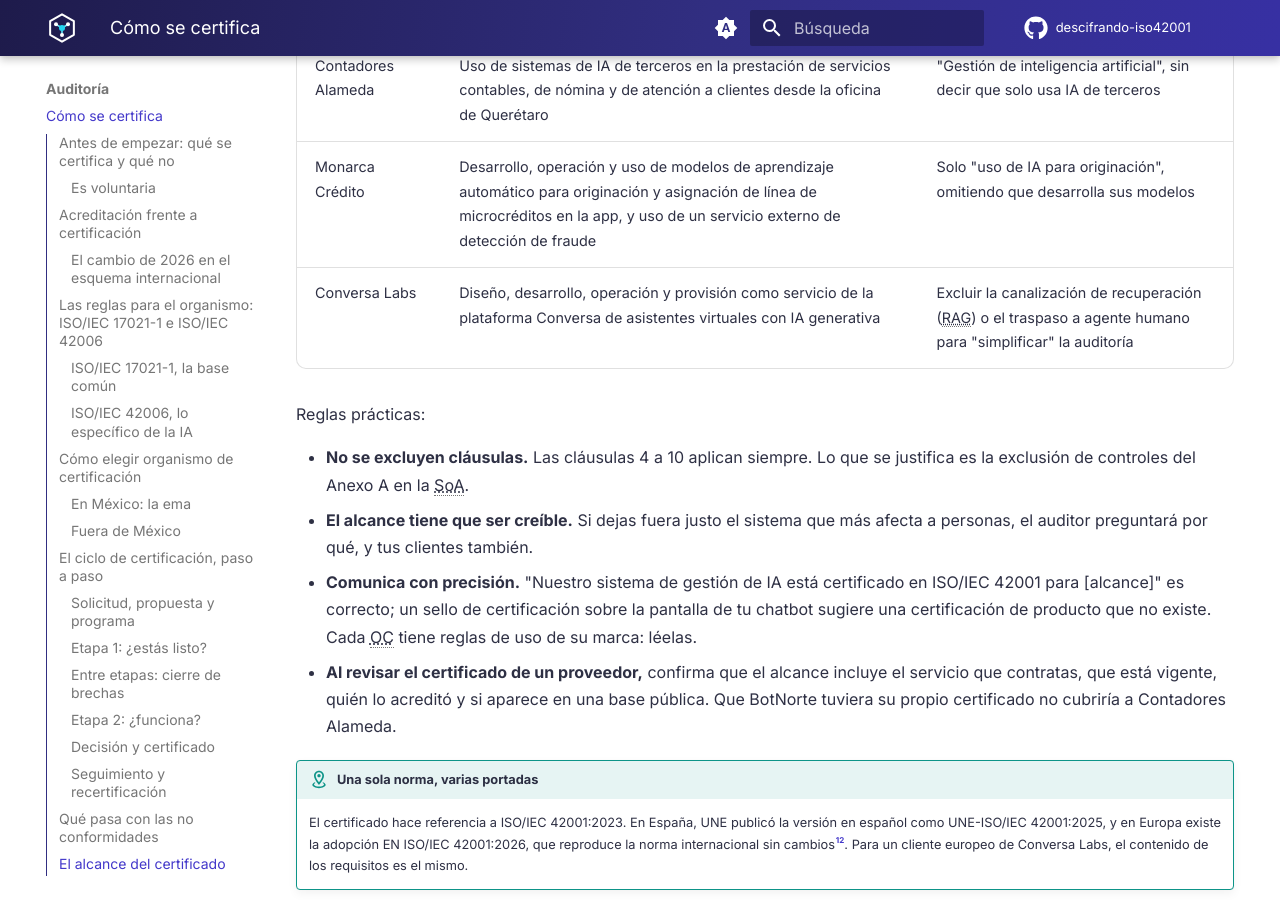
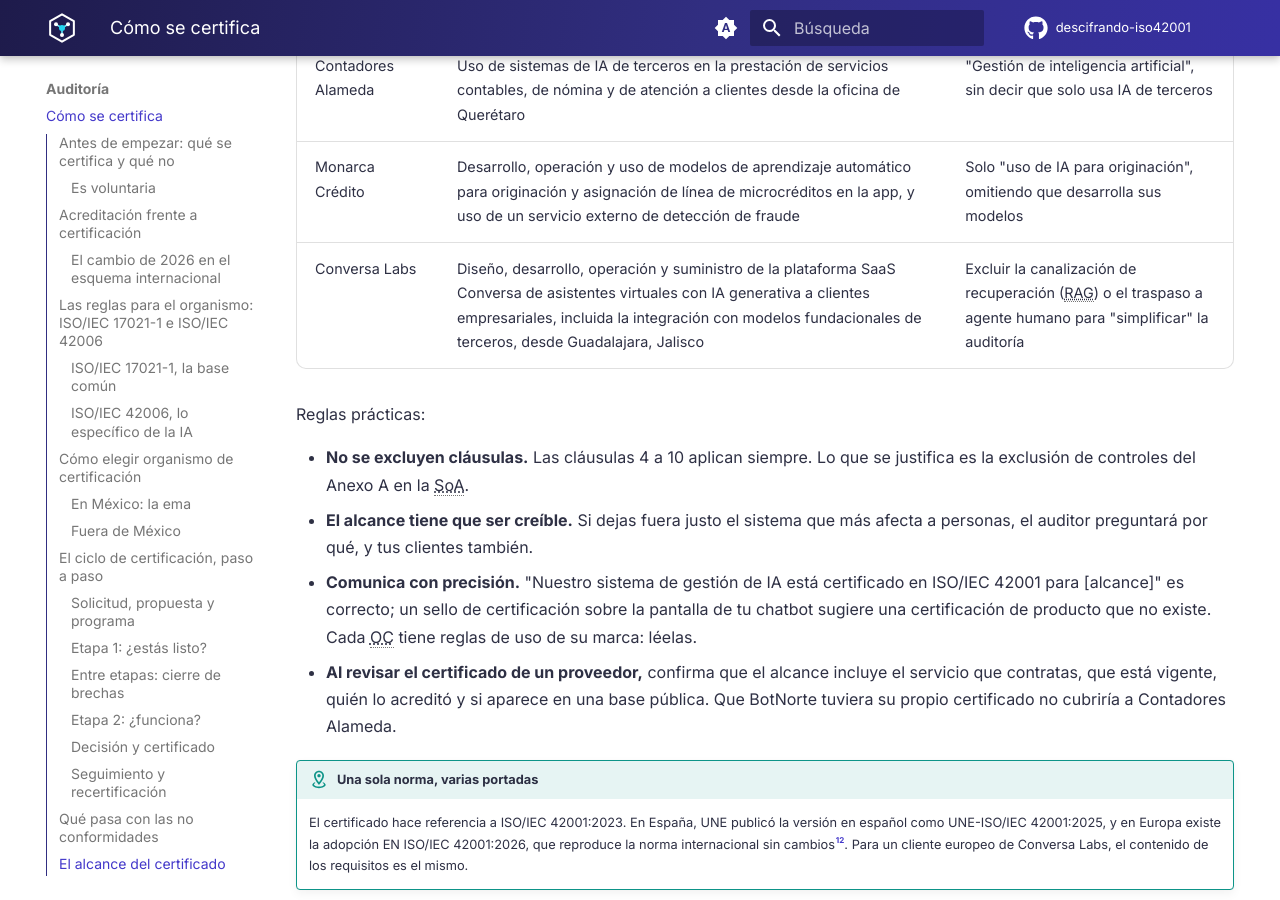
Before and after one commit to adriangzmncrz-arch/descifrando-iso42001, an MkDocs documentation site: the page built from docs/auditoria/como-se-certifica.md, in a window 1280 px wide and 900 px high, scrolled down 12422 px. Built offline with MkDocs 1.6.1 and Material for MkDocs 9.7.7, drawn with Linux system fonts in a browser that asks for light colours; comment, search, counter and statistics services are not loaded.

Commit message:
fix(auditoria): alcance de Conversa Labs alineado con la cláusula 4

```diff
--- a/docs/auditoria/como-se-certifica.md
+++ b/docs/auditoria/como-se-certifica.md
@@ -274,7 +274,7 @@
 |---|---|---|
 | Contadores Alameda | Uso de sistemas de IA de terceros en la prestación de servicios contables, de nómina y de atención a clientes desde la oficina de Querétaro | "Gestión de inteligencia artificial", sin decir que solo usa IA de terceros |
 | Monarca Crédito | Desarrollo, operación y uso de modelos de aprendizaje automático para originación y asignación de línea de microcréditos en la app, y uso de un servicio externo de detección de fraude | Solo "uso de IA para originación", omitiendo que desarrolla sus modelos |
-| Conversa Labs | Diseño, desarrollo, operación y provisión como servicio de la plataforma Conversa de asistentes virtuales con IA generativa | Excluir la canalización de recuperación (RAG) o el traspaso a agente humano para "simplificar" la auditoría |
+| Conversa Labs | Diseño, desarrollo, operación y suministro de la plataforma SaaS Conversa de asistentes virtuales con IA generativa a clientes empresariales, incluida la integración con modelos fundacionales de terceros, desde Guadalajara, Jalisco | Excluir la canalización de recuperación (RAG) o el traspaso a agente humano para "simplificar" la auditoría |
 
 Reglas prácticas:
 
```
